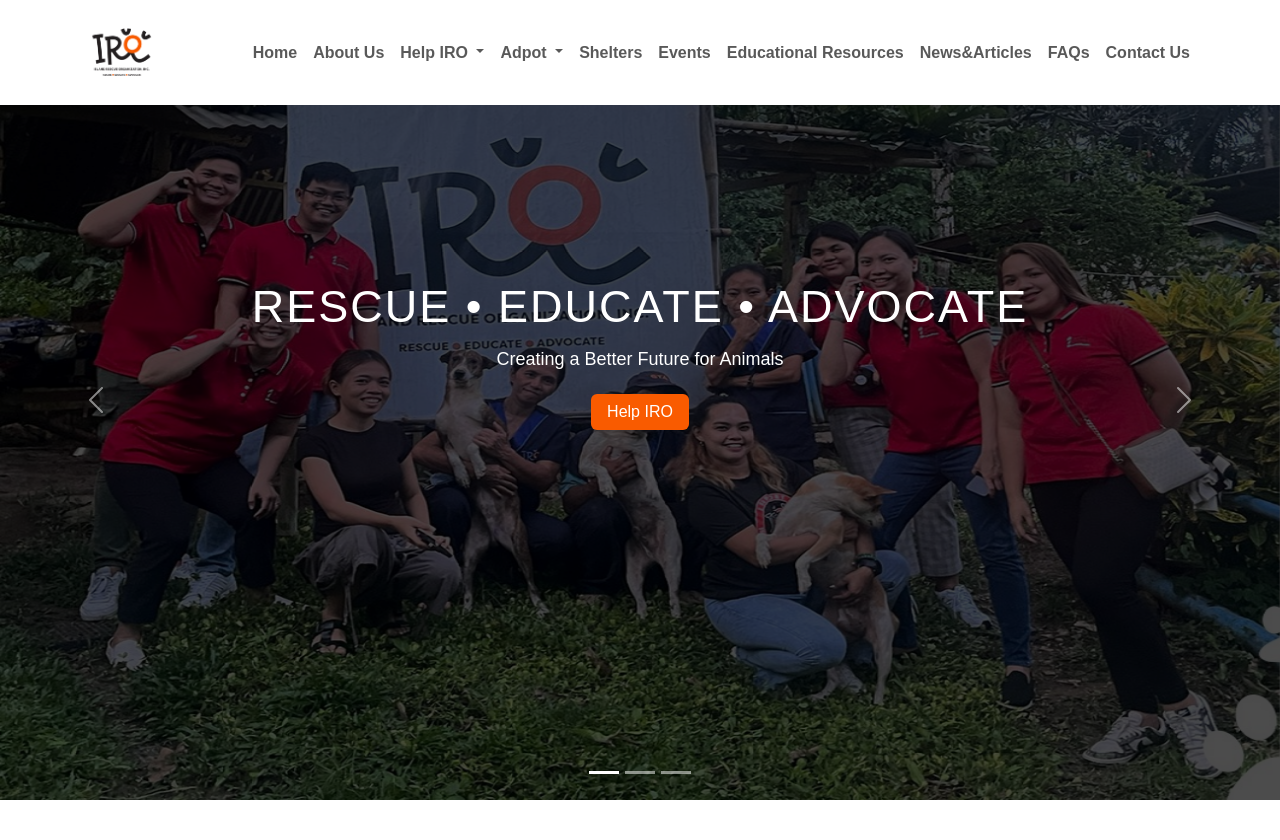
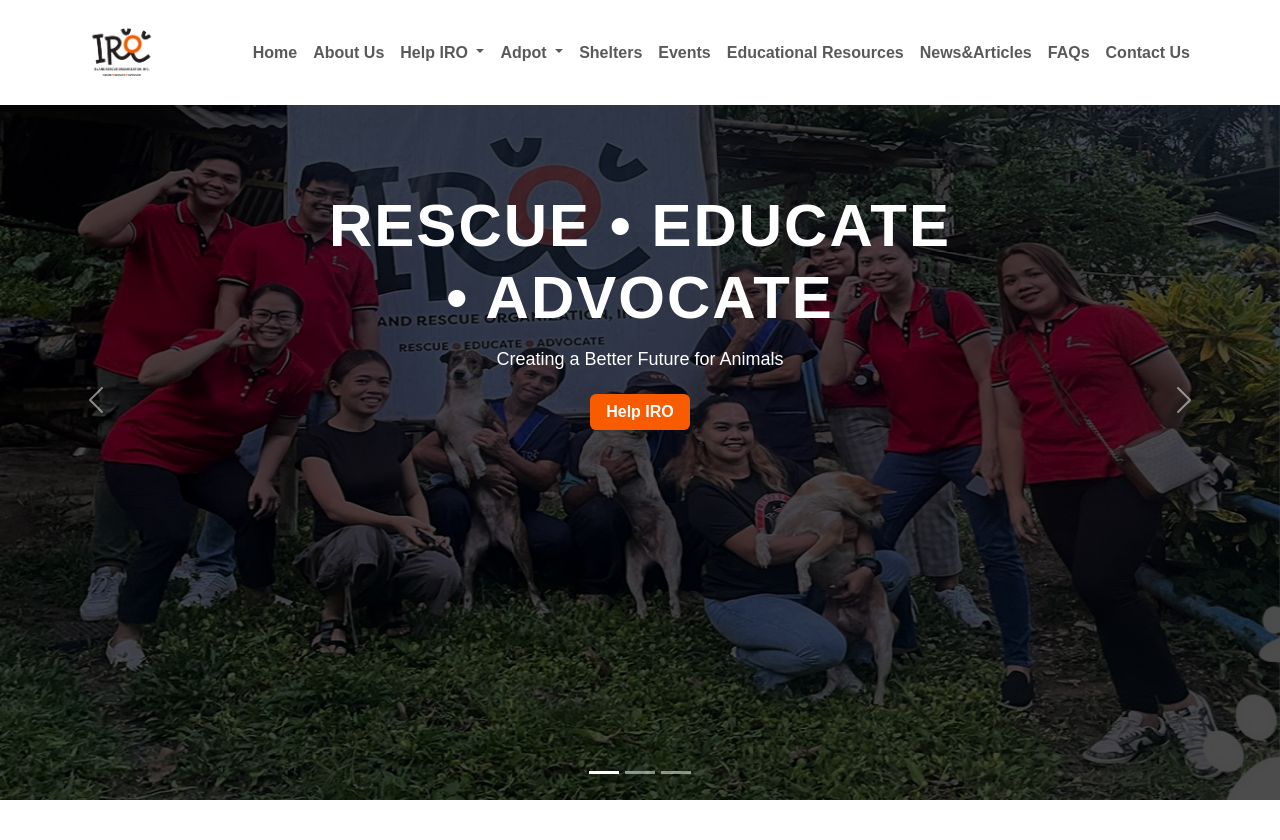
Before and after one commit to porgarmer/IRO_Webapp, a Django app: page / in a window 1280 px wide. Shown: the top 840 px of the page. Run offline with Django 5.2, Linux system fonts and the light colour scheme; some libraries are stand-ins or nearby versions.

Commit message:
hero section update

```diff
--- a/home/static/home/css/home.css
+++ b/home/static/home/css/home.css
@@ -14,7 +14,8 @@
 }
 
 .carousel-caption h5{
-    font-size: 45px;
+    font-size: 60px;
+    font-weight: bold;
     text-transform: uppercase;
     letter-spacing: 2px;
     margin-top: 25px;
--- a/static/global/css/custom-btn.css
+++ b/static/global/css/custom-btn.css
@@ -1,7 +1,7 @@
 .btn-primary{
     background-color: #F95B00;
     border: none;
-    font-weight: 500;
+    font-weight: 600;
 }
 
 .btn-primary:hover{
```
